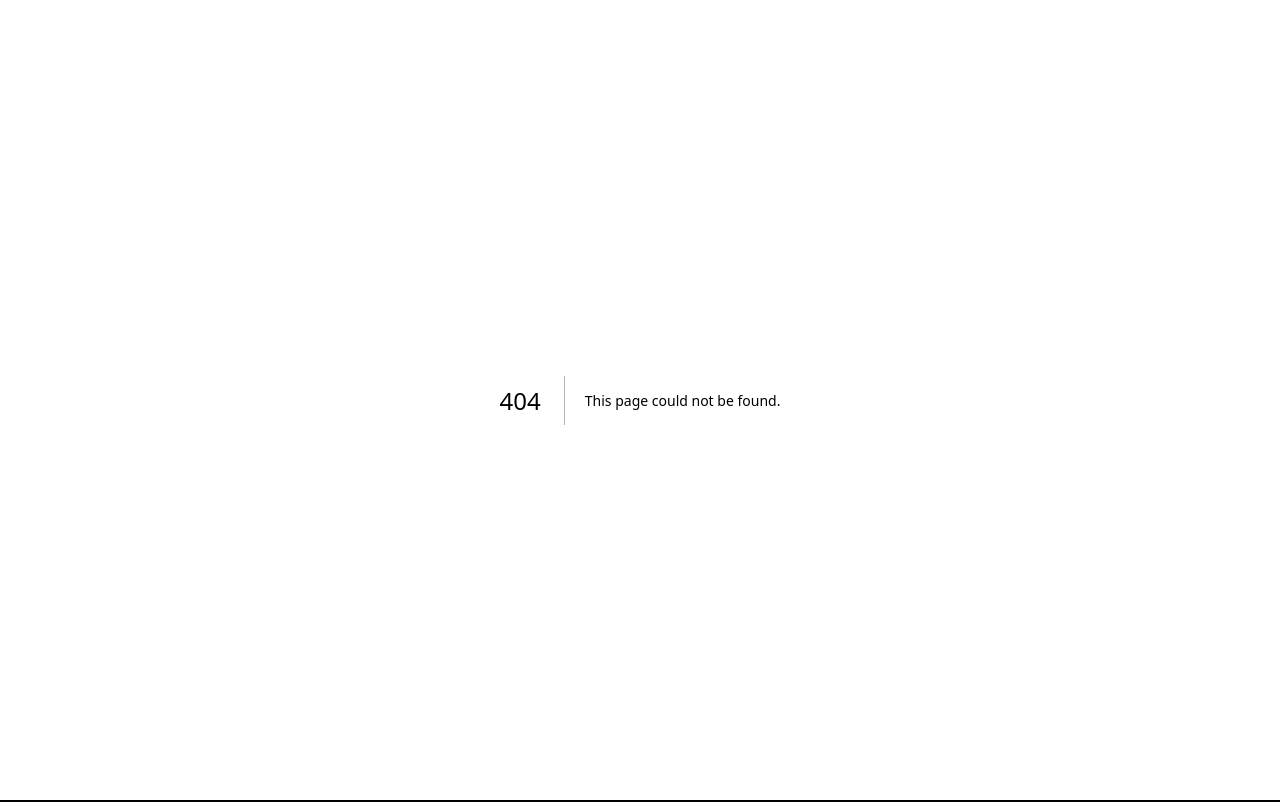
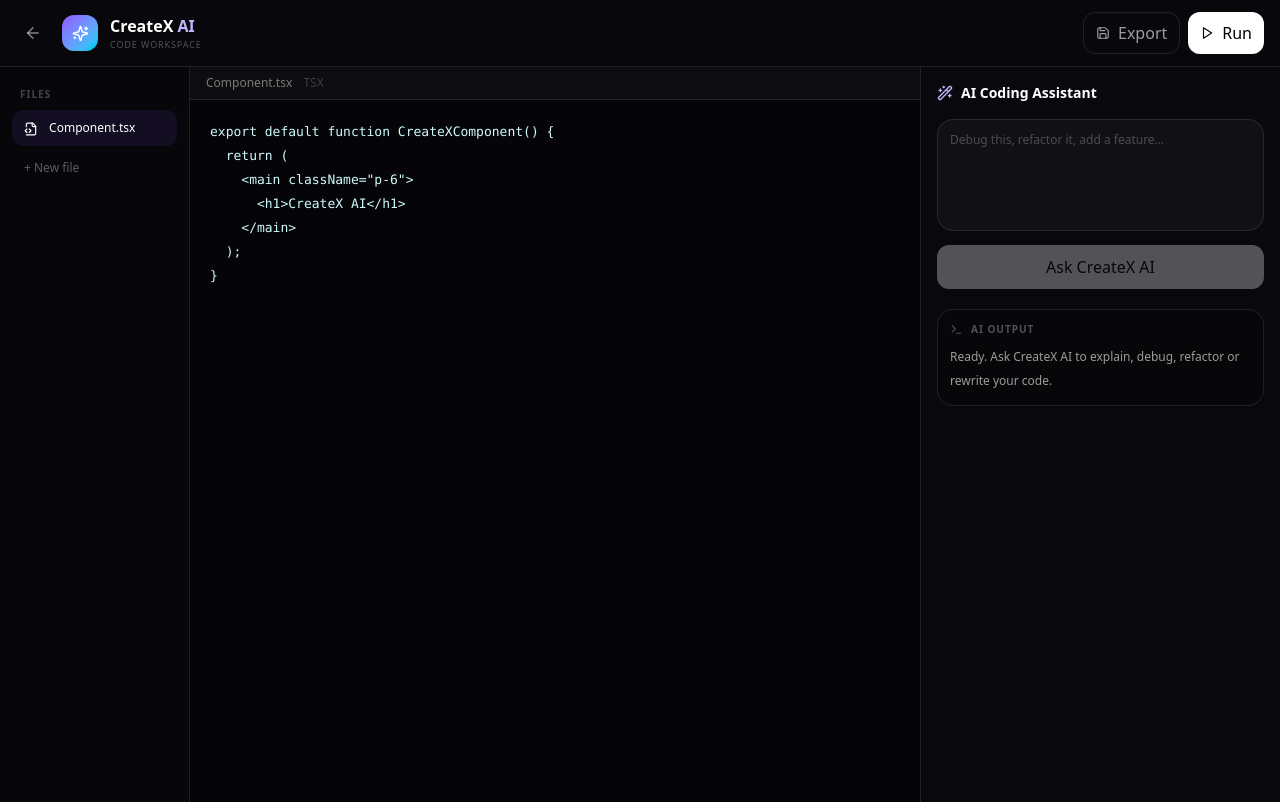
Before and after one commit to someshkohli458-star/sr-shooter0, a Next.js app: page /code in a window 1280 px wide. Before the commit this address had no page. Built offline with nearby package versions, Linux system fonts and the light colour scheme.

Commit message:
Add CreateX AI code workspace

```diff
--- /dev/null
+++ b/app/code/page.tsx
@@ -0,0 +1,50 @@
+"use client";
+
+import Link from "next/link";
+import { useState } from "react";
+import { ArrowLeft, FileCode2, Play, Save, Sparkles, Terminal, Wand2 } from "lucide-react";
+
+const starter = `export default function CreateXComponent() {\n  return (\n    <main className="p-6">\n      <h1>CreateX AI</h1>\n    </main>\n  );\n}\n`;
+
+export default function CodeWorkspace() {
+  const [code, setCode] = useState(starter);
+  const [prompt, setPrompt] = useState("");
+  const [output, setOutput] = useState("Ready. Ask CreateX AI to explain, debug, refactor or rewrite your code.");
+  const [busy, setBusy] = useState(false);
+
+  async function askAI() {
+    if (!prompt.trim() || busy) return;
+    setBusy(true);
+    try {
+      const form = new FormData();
+      form.append("message", `${prompt}\n\nCurrent file (Component.tsx):\n${code}`);
+      form.append("mode", "code");
+      form.append("history", "[]");
+      const res = await fetch("/api/chat", { method: "POST", body: form });
+      const data = await res.json();
+      if (!res.ok) throw new Error(data.error || "AI request failed");
+      setOutput(data.text || "No response generated.");
+    } catch (e: any) {
+      setOutput(`Error: ${e?.message || "Something went wrong."}`);
+    } finally { setBusy(false); }
+  }
+
+  function downloadCode() {
+    const blob = new Blob([code], { type: "text/plain;charset=utf-8" });
+    const url = URL.createObjectURL(blob);
+    const a = document.createElement("a");
+    a.href = url; a.download = "Component.tsx"; a.click(); URL.revokeObjectURL(url);
+  }
+
+  return <main className="min-h-screen bg-[#07070a] text-white">
+    <header className="flex items-center justify-between border-b border-white/10 bg-[#09090d]/90 px-4 py-3 backdrop-blur-xl">
+      <div className="flex items-center gap-3"><Link href="/chat" className="rounded-xl p-2 text-white/50 hover:bg-white/5"><ArrowLeft size={18}/></Link><span className="grid h-9 w-9 place-items-center rounded-xl bg-gradient-to-br from-violet-500 to-cyan-400"><Sparkles size={17}/></span><div><b>CreateX <span className="text-violet-300">AI</span></b><p className="text-[9px] uppercase tracking-widest text-white/30">Code Workspace</p></div></div>
+      <div className="flex gap-2"><button onClick={downloadCode} className="flex items-center gap-2 rounded-xl border border-white/10 px-3 py-2 text-xs text-white/60 hover:bg-white/5"><Save size={14}/> Export</button><button className="flex items-center gap-2 rounded-xl bg-white px-3 py-2 text-xs font-bold text-black"><Play size={14}/> Run</button></div>
+    </header>
+    <div className="mx-auto grid min-h-[calc(100vh-65px)] max-w-[1500px] lg:grid-cols-[190px_1fr_360px]">
+      <aside className="hidden border-r border-white/10 p-3 lg:block"><p className="px-2 py-2 text-[10px] font-bold uppercase tracking-widest text-white/25">Files</p><div className="rounded-xl bg-violet-500/10 px-3 py-2.5 text-xs text-white"><FileCode2 className="mr-2 inline" size={14}/> Component.tsx</div><div className="mt-1 rounded-xl px-3 py-2.5 text-xs text-white/35">+ New file</div></aside>
+      <section className="flex min-h-[650px] flex-col"><div className="border-b border-white/10 bg-white/[.025] px-4 py-2 text-xs text-white/45">Component.tsx <span className="ml-2 text-white/20">TSX</span></div><textarea value={code} onChange={e=>setCode(e.target.value)} spellCheck={false} className="min-h-[650px] flex-1 resize-none bg-[#050507] p-5 font-mono text-[13px] leading-6 text-cyan-100 outline-none" /></section>
+      <aside className="border-l border-white/10 bg-[#09090d] p-4"><div className="mb-4 flex items-center gap-2 text-sm font-bold"><Wand2 size={16} className="text-violet-300"/> AI Coding Assistant</div><textarea value={prompt} onChange={e=>setPrompt(e.target.value)} placeholder="Debug this, refactor it, add a feature…" className="h-28 w-full resize-none rounded-2xl border border-white/10 bg-white/[.035] p-3 text-xs outline-none placeholder:text-white/25"/><button onClick={askAI} disabled={busy||!prompt.trim()} className="mt-2 w-full rounded-xl bg-white px-3 py-2.5 text-xs font-bold text-black disabled:opacity-30">{busy?"Thinking…":"Ask CreateX AI"}</button><div className="mt-5 rounded-2xl border border-white/10 bg-black/20 p-3"><div className="mb-2 flex items-center gap-2 text-[10px] font-bold uppercase tracking-widest text-white/30"><Terminal size={13}/> AI output</div><div className="max-h-[55vh] overflow-auto whitespace-pre-wrap text-xs leading-6 text-white/60">{output}</div></div></aside>
+    </div>
+  </main>;
+}
```
